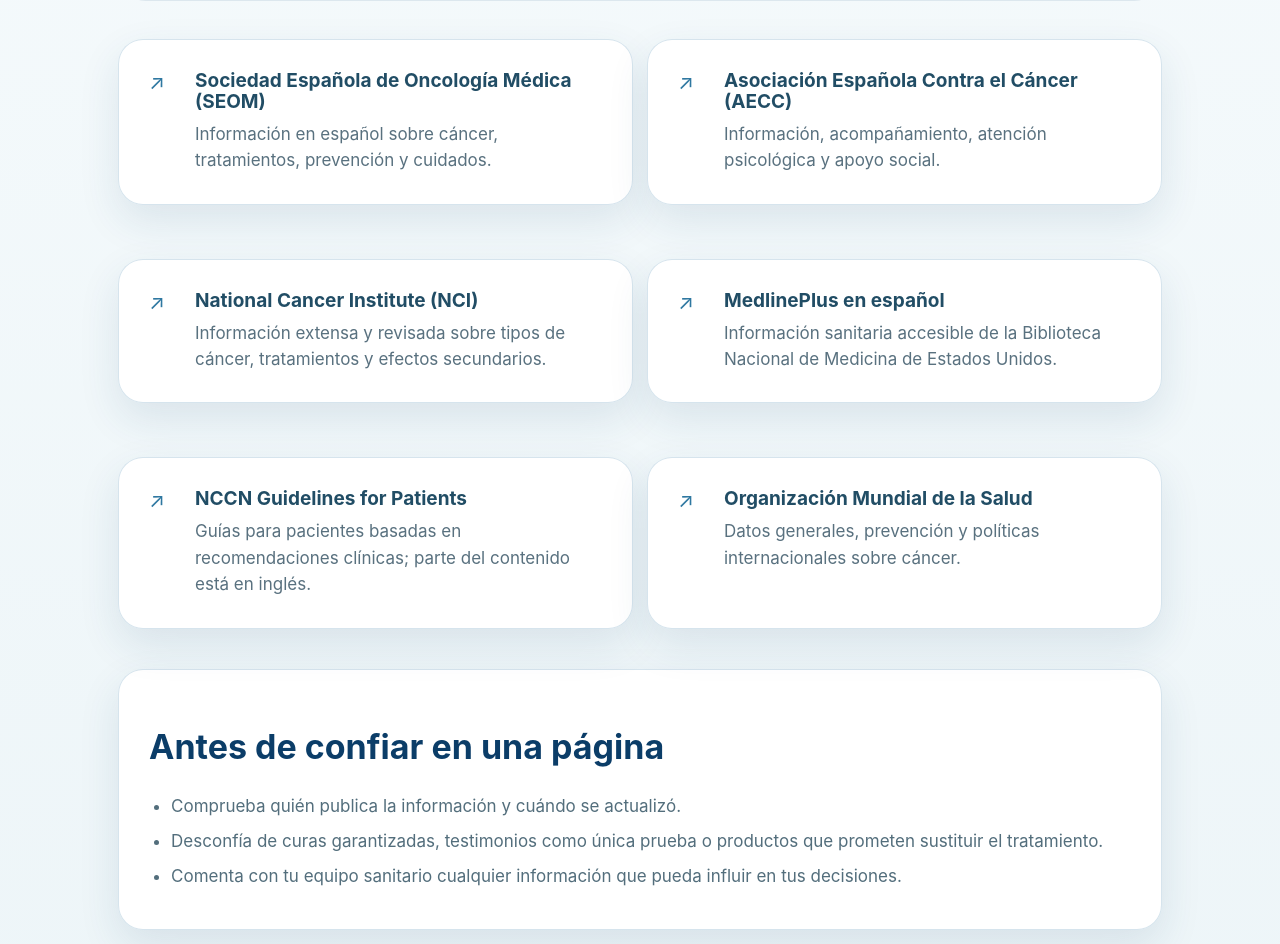
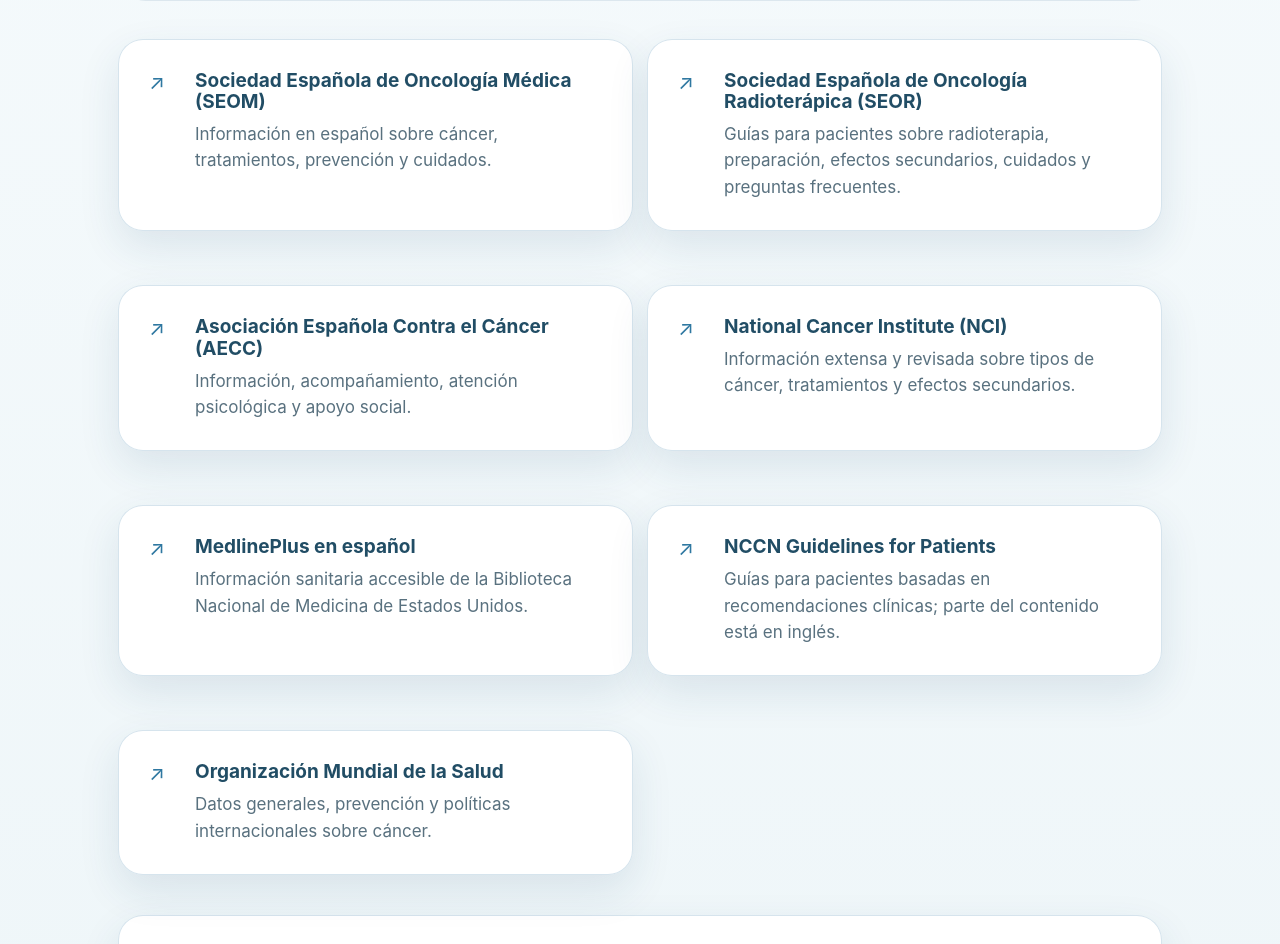
Before and after one commit to Moisesmira/OncoResponde, a React (Vite) app: page /fuentes in a window 1280 px wide. Shown: the part 268-1212 px from the top of the page. Built offline with nearby package versions, Linux system fonts and the light colour scheme.

Commit message:
Fuentes Fiables Actualizadas

```diff
--- a/src/pages/Sources.tsx
+++ b/src/pages/Sources.tsx
@@ -2,6 +2,7 @@
 
 const sources = [
   { name: 'Sociedad Española de Oncología Médica (SEOM)', url: 'https://seom.org/', detail: 'Información en español sobre cáncer, tratamientos, prevención y cuidados.' },
+  { name: 'Sociedad Española de Oncología Radioterápica (SEOR)', url: 'https://seor.es/guias-de-pacientes/', detail: 'Guías para pacientes sobre radioterapia, preparación, efectos secundarios, cuidados y preguntas frecuentes.' },
   { name: 'Asociación Española Contra el Cáncer (AECC)', url: 'https://www.contraelcancer.es/', detail: 'Información, acompañamiento, atención psicológica y apoyo social.' },
   { name: 'National Cancer Institute (NCI)', url: 'https://www.cancer.gov/espanol', detail: 'Información extensa y revisada sobre tipos de cáncer, tratamientos y efectos secundarios.' },
   { name: 'MedlinePlus en español', url: 'https://medlineplus.gov/spanish/cancer.html', detail: 'Información sanitaria accesible de la Biblioteca Nacional de Medicina de Estados Unidos.' },
@@ -14,6 +15,6 @@
     <NavHeader title="Fuentes fiables" />
     <section className="sources-hero"><span className="section-kicker">Información contrastada</span><h1>Dónde ampliar la información</h1><p>Estas organizaciones publican información sanitaria revisada. Una fuente fiable ayuda a comprender, pero no sustituye las indicaciones de tu equipo.</p></section>
     <section className="sources-grid">{sources.map((source) => <a className="card source-card" href={source.url} target="_blank" rel="noreferrer" key={source.name}><span aria-hidden="true">↗</span><div><h2>{source.name}</h2><p>{source.detail}</p></div></a>)}</section>
-    <section className="card source-check"><h2>Antes de confiar en una página</h2><ul><li>Comprueba quién publica la información y cuándo se actualizó.</li><li>Desconfía de curas garantizadas, testimonios como única prueba o productos que prometen sustituir el tratamiento.</li><li>Comenta con tu equipo sanitario cualquier información que pueda influir en tus decisiones.</li></ul></section>
+    <section className="card source-check"><h2>Antes de confiar en una página</h2><ul><li>Comprueba quién publica la información y cuándo se actualizó.</li><li>Desconfía de curas garantizadas, testimonios como única prueba o productos que prometen sustituir el tratamiento.</li><li>Comenta con tu equipo sanitario cualquier información que pueda influir en tus decisiones.</li></ul><p><strong>Las respuestas de OncoResponde se elaboran utilizando información procedente de fuentes científicas y guías clínicas de referencia. Siempre que sea posible, la IA indicará la fuente utilizada. La información ofrecida es orientativa y no sustituye la valoración de tu equipo sanitario.</strong></p></section>
   </main>;
 }
```
